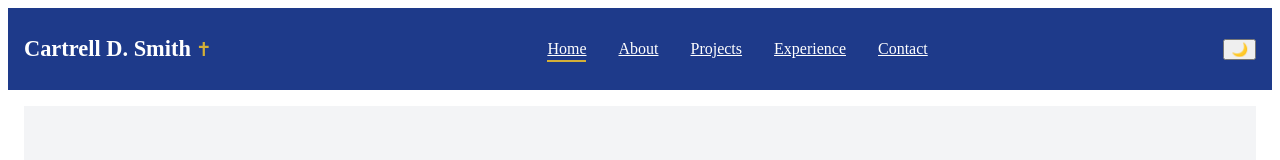
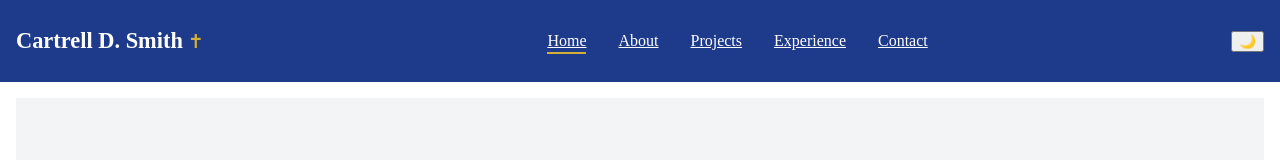
Before and after one commit to CartrellSmith/cartrell-portfolio, a React (Vite) app: page / in a window 1280 px wide. Shown: the top 160 px of the page. Built offline with nearby package versions, Linux system fonts and the light colour scheme.

Commit message:
fix: remove left-side white border by switching navbar to 100% width and clearing global padding

```diff
--- a/src/styles/home.css
+++ b/src/styles/home.css
@@ -1,3 +1,9 @@
+html, body{
+  margin: 0;
+  padding: 0;
+  overflow-x: hidden;
+}
+
 .home-hero {
   display: flex;
   align-items: center;
--- a/src/styles/navbar.css
+++ b/src/styles/navbar.css
@@ -1,13 +1,26 @@
+.app {
+  padding: 0;
+  margin: 0;
+  width: 100%;
+}
+main {
+  padding: 0;
+  margin: 0;
+}
+
 .navbar {
   display: flex;
   justify-content: space-between;
   align-items: center;
+  width: 100%;
+  margin: 0;
   padding: 1rem 2rem;
   background: var(--blue-dark);
   color: white;
   position: sticky;
   top: 0;
   z-index: 50;
+  box-sizing: border-box;
 }
 
 .nav-logo {
@@ -58,6 +71,9 @@
   }
 
   .navbar {
+    width: 100%;
+    padding-left: 1rem;
+    padding-right: 1rem;;
     flex-direction: column;
     text-align: center;
     gap: 1rem;
```
